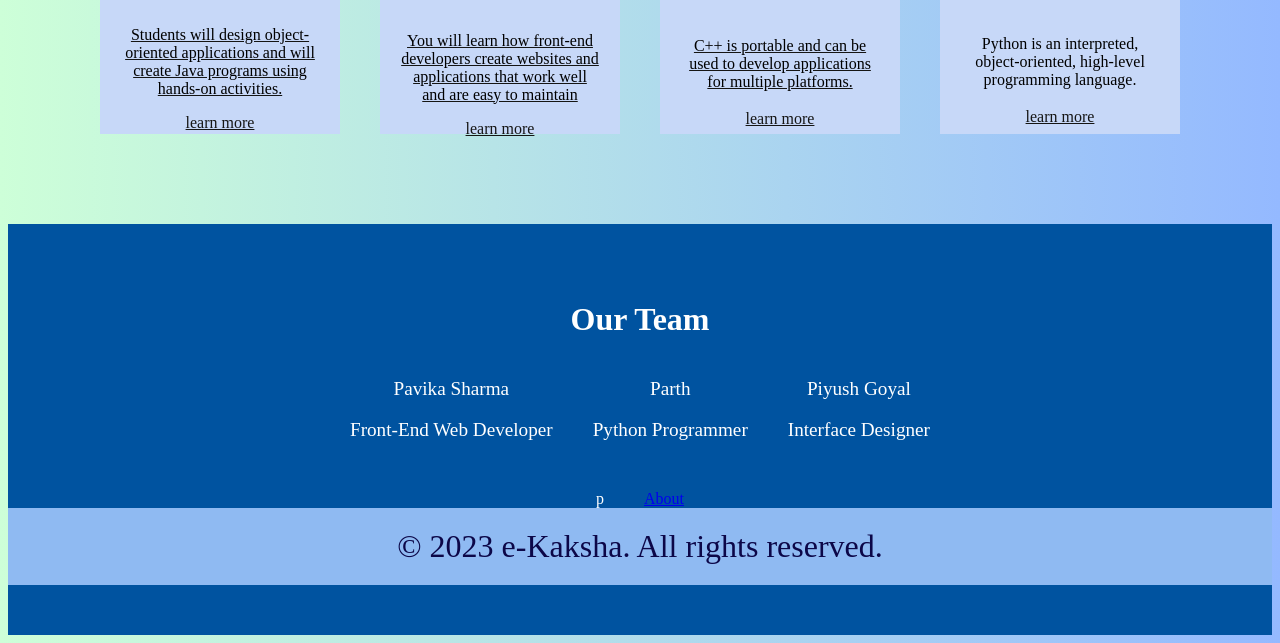
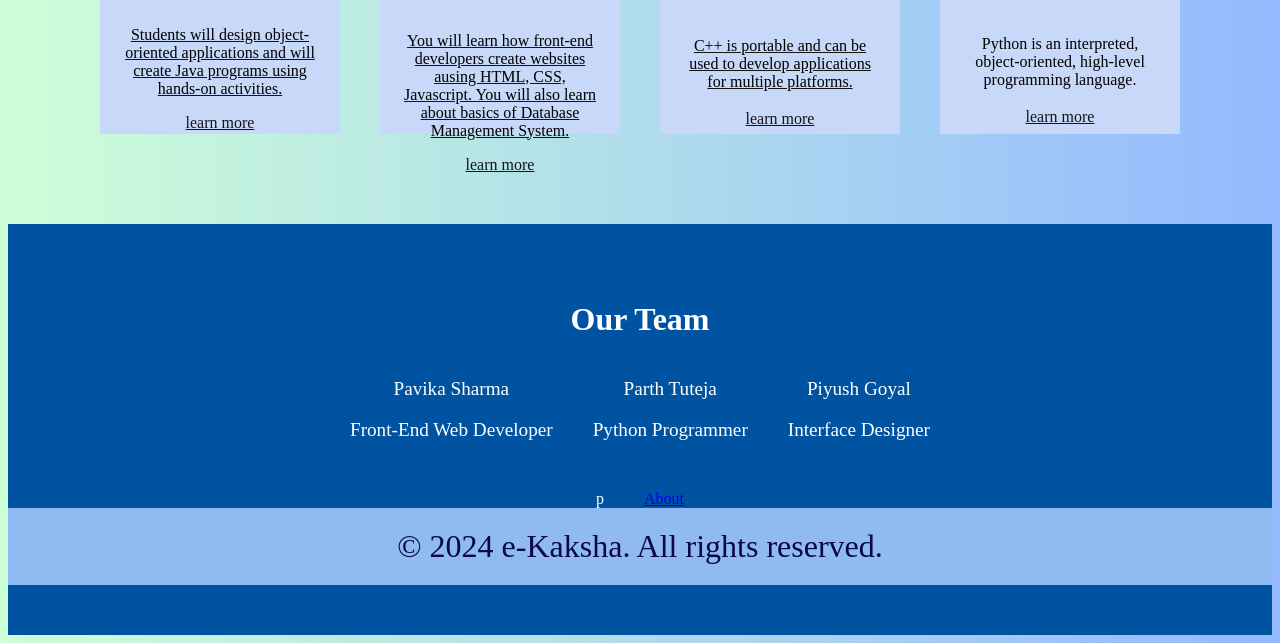
Before and after one commit to parth2teja23/fee_e-commerce, a website: page index.html in a window 1280 px wide. Shown: the part 968-1611 px from the top of the page. Drawn offline with Linux system fonts and the light colour scheme.

Commit message:
Update index.html
Updated some code.

```diff
--- a/index.html
+++ b/index.html
@@ -223,8 +223,8 @@
         <img src="WebDNew.jpg" alt="this is the icon ">
         <h2>Web Development</h2>
         <p>
-          You will learn how front-end developers create websites and
-          applications that work well and are easy to maintain
+          You will learn how front-end developers create websites ausing HTML,
+CSS, Javascript. You will also learn about basics of Database Management System.
         </p>
         learn more
       </a>
@@ -260,7 +260,7 @@
         <p>Front-End Web Developer </p>
       </div>
       <div>
-        <p>Parth</p>
+        <p>Parth Tuteja</p>
         <p>Python Programmer</p>
       </div>
       <div>
@@ -275,7 +275,7 @@
 
     <!-- Footer -->
     <footer>
-      <p>&copy; 2023 e-Kaksha. All rights reserved.</p>
+      <p>&copy; 2024 e-Kaksha. All rights reserved.</p>
     </footer>
 </body>
 <script>
```
